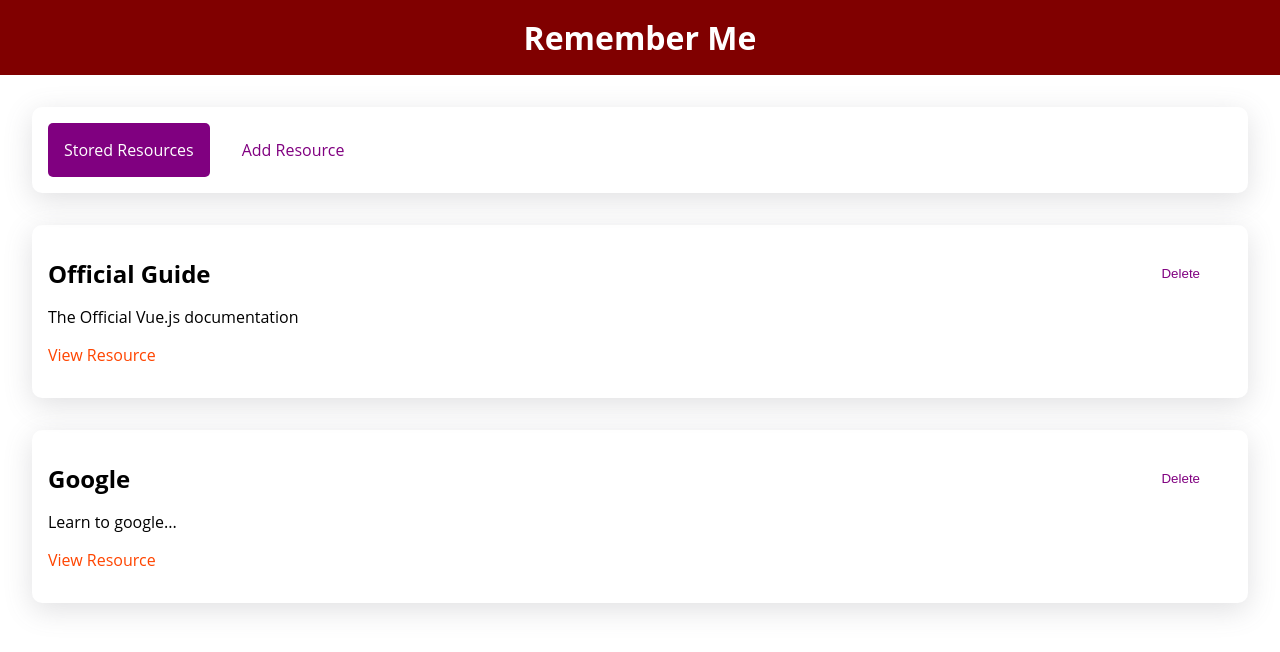
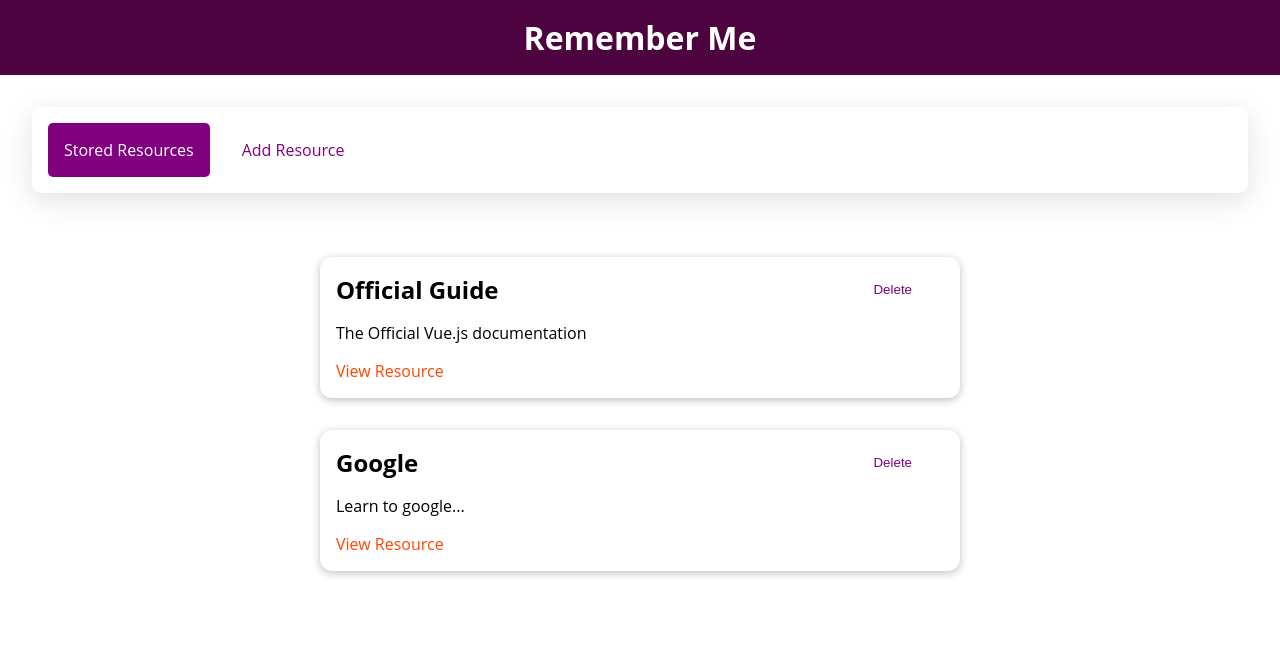
Before and after one commit to skherad/ResourcesApp, a Vue app: page / in a window 1280 px wide. Shown: the top 652 px of the page. Built offline with nearby package versions, Linux system fonts and the light colour scheme.

Commit message:
use slots

```diff
--- a/public/index.html
+++ b/public/index.html
@@ -5,11 +5,11 @@
     <meta http-equiv="X-UA-Compatible" content="IE=edge">
     <meta name="viewport" content="width=device-width,initial-scale=1.0">
     <link rel="icon" href="<%= BASE_URL %>favicon.ico">
-    <title><%= htmlWebpackPlugin.options.title %></title>
+    <title>Resources App</title>
   </head>
   <body>
     <noscript>
-      <strong>We're sorry but <%= htmlWebpackPlugin.options.title %> doesn't work properly without JavaScript enabled. Please enable it to continue.</strong>
+      <strong>We're sorry but Resources App doesn't work properly without JavaScript enabled. Please enable it to continue.</strong>
     </noscript>
     <div id="app"></div>
     <!-- built files will be auto injected -->
--- a/src/App.vue
+++ b/src/App.vue
@@ -1,6 +1,7 @@
 <template>
     <TheHeader />
     <NavBar @nav-bar="setNav"/>
+    <!-- dynamic component selection -->
     <component
         :is="selectedNav"
         :stored-resources="storedResources"
@@ -36,7 +37,7 @@ export default {
                     id: '2',
                     title: 'Google',
                     description: 'Learn to google...',
-                    link: 'https://vuejs.org/guide/introduction.html'
+                    link: 'https://google.ca'
                 },
             ]
         }
--- a/src/components/ResourceCard.vue
+++ b/src/components/ResourceCard.vue
@@ -1,17 +1,20 @@
 <template>
     <ul class="resource">
-        <li class="resource__card" v-for="resource in storedResources" :key="resource.id">
+        <li v-for="resource in storedResources" :key="resource.id">
+            <base-card>
                 <div class="resource__div">
                     <h2 class="resource__title"> {{ resource.title }} </h2>
                     <button @click="deleteResource(resource.id)" class="resource__button">Delete</button>
                 </div>
                 <p class="resource__desc"> {{ resource.description }} </p>
                 <a :href=resource.link class="resource__link" target="_blank">View Resource</a>
+            </base-card>
         </li>
     </ul>
 </template>
 
 <script>
+
 export default {
     props: {
         storedResources: {
@@ -20,20 +23,21 @@ export default {
         }
     },
     emits: {
-        'delete-resource': function(id) {
-            if(id) {
-                return true
-            } else {
-                console.log('resource id is missing')
-                return false
+        "delete-resource": function (id) {
+            if (id) {
+                return true;
+            }
+            else {
+                console.log("resource id is missing");
+                return false;
             }
         }
     },
     methods: {
-        deleteResource(id){
-            this.$emit('delete-resource', id)
+        deleteResource(id) {
+            this.$emit("delete-resource", id);
         }
-    }
+    },
 }
 </script>
 
@@ -41,22 +45,17 @@ export default {
 .resource {
     padding: 2rem;
     margin: 0;
+    list-style-type: none;
 }
+
 .resource__div {
     display: flex;
     justify-content: space-between;
 }
-.resource__card {
-        border-radius: 10px;
-        box-shadow: rgba(100, 100, 111, 0.2) 0px 7px 29px 0px;
-        padding: 2rem 1rem;
-        list-style-type: none;
-        width: 100%;
-        margin-bottom: 2rem;
-}
 .resource__title {
     margin: 0;
 }
+
 .resource__button {
     border: none;
     padding: 0;
@@ -65,8 +64,8 @@ export default {
     cursor: pointer;
     color: purple;
 }
+
 .resource__link {
     text-decoration: none;
     color: orangered;
-}
-</style>
+}</style>
--- a/src/components/TheHeader.vue
+++ b/src/components/TheHeader.vue
@@ -4,7 +4,7 @@
 
 <style scoped>
 .header {
-    background-color: #800000;
+    background-color: #4d033f;
     color: #ffff;
     padding: 1rem;
     margin: 0;
--- /dev/null
+++ b/src/components/UI/BaseCard.vue
@@ -0,0 +1,15 @@
+<template>
+    <div class="wrapper">
+        <slot></slot>
+    </div>
+</template>
+
+<style scoped>
+.wrapper {
+    border-radius: 12px;
+    box-shadow: 0 2px 8px rgba(0,0,0,0.26);
+    padding: 1rem;
+    margin: 2rem auto;
+    max-width: 40rem;
+}
+</style>
--- a/src/main.js
+++ b/src/main.js
@@ -1,9 +1,10 @@
 import { createApp } from 'vue';
 import App from './App.vue';
 import TheHeader from './components/TheHeader.vue'
-
+import BaseCard from './components/UI/BaseCard.vue'
 const app = createApp(App)
 
 app.component(TheHeader)
+app.component('base-card', BaseCard)
 
 app.mount('#app');
```
Also changed, not shown: src/components/NavBar.vue (+11 -8 lines). Lines whose indentation alone changed are shown as unchanged.
